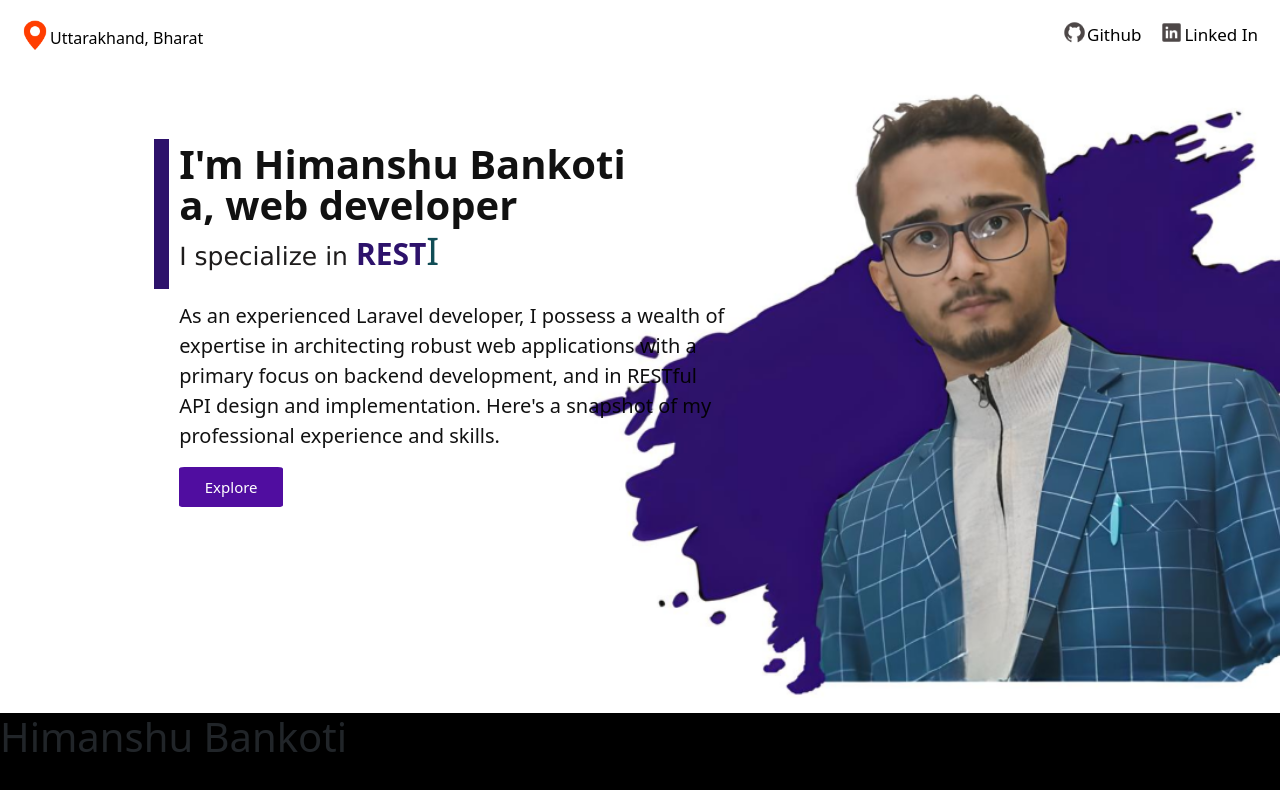
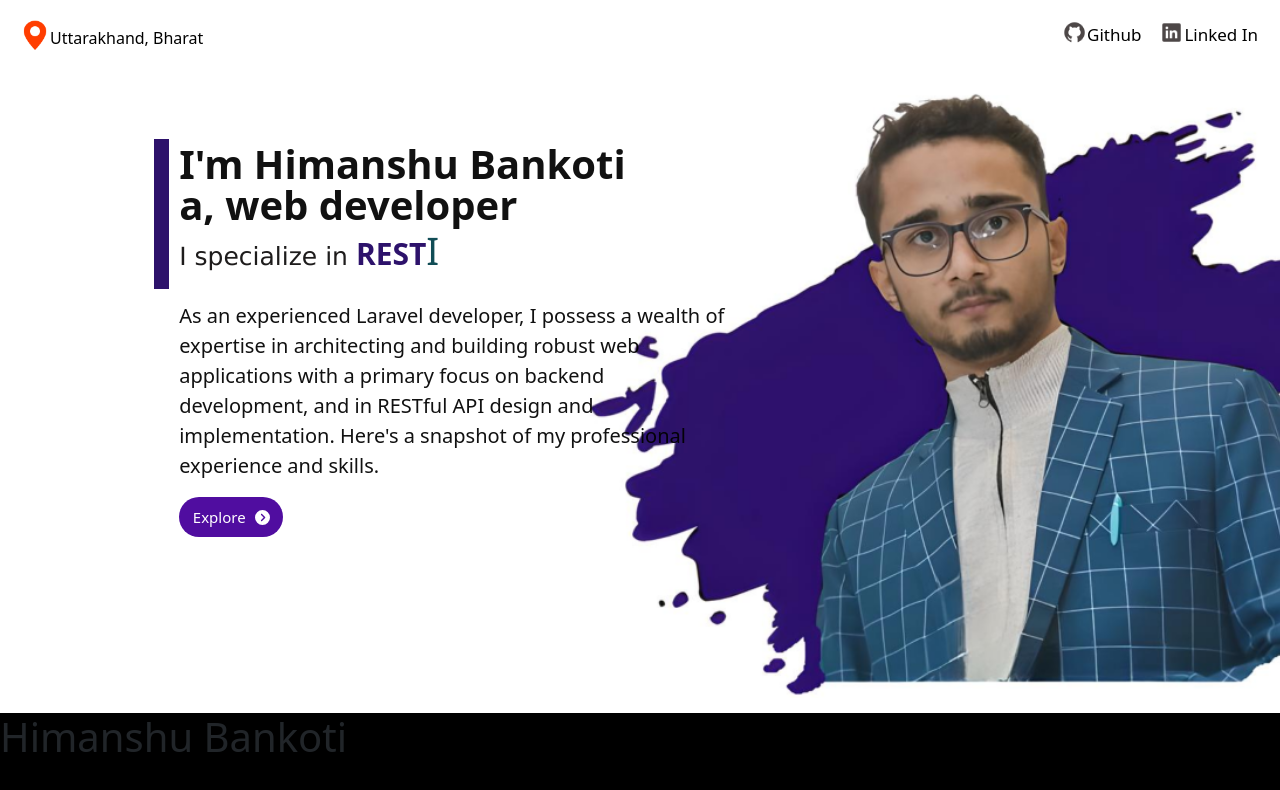
Before and after one commit to himanshu-bankoti/himanshu-portfolio, a React (Create React App) app: page / in a window 1280 px wide. Shown: the top 790 px of the page. Built offline with nearby package versions, Linux system fonts and the light colour scheme.

Commit message:
Added font awesome dependencies and added effects on explore button

```diff
--- a/package.json
+++ b/package.json
@@ -4,6 +4,11 @@
   "homepage": "https://himanshu-bankoti.github.io/himanshu-portfolio",
   "private": true,
   "dependencies": {
+    "@fortawesome/fontawesome-svg-core": "^6.5.1",
+    "@fortawesome/free-brands-svg-icons": "^6.5.1",
+    "@fortawesome/free-regular-svg-icons": "^6.5.1",
+    "@fortawesome/free-solid-svg-icons": "^6.5.1",
+    "@fortawesome/react-fontawesome": "^0.2.0",
     "@testing-library/jest-dom": "^5.17.0",
     "@testing-library/react": "^13.4.0",
     "@testing-library/user-event": "^13.5.0",
--- a/src/assets/intro.css
+++ b/src/assets/intro.css
@@ -59,10 +59,18 @@
   border: none;
   border-radius: 5%;
   font-size: 15px;
+  border-radius: 50px;
 }
 
+.center-icon {
+  margin-left: 5px;
+}
+
+.explore-btn:active {
+  transform: scale(0.97);
+}
 .explore-btn:hover {
-  background-color:  rgb(102, 43, 175);
+  background-color:  rgb(63, 16, 120);
 }
 
 .summary-section {
--- a/src/components/Data.js
+++ b/src/components/Data.js
@@ -9,7 +9,7 @@ export const info = {
     map_link: "https://www.google.com/maps/d/viewer?mid=1wf1X_SQhHL_Ue9rR3Ia5yPLz_Xk&hl=en_US&ll=30.050072409386058%2C79.14001000000002&z=8",
   },
   summary:
-    "As an experienced Laravel developer, I possess a wealth of expertise in architecting robust web applications with a primary focus on backend development, and in RESTful API design and implementation. Here's a snapshot of my professional experience and skills.",
+    "As an experienced Laravel developer, I possess a wealth of expertise in architecting and building robust web applications with a primary focus on backend development, and in RESTful API design and implementation. Here's a snapshot of my professional experience and skills.",
   experties: [
     { name: "Laravel" },
     { name: "SQL" },
--- a/src/components/intro/Intro.js
+++ b/src/components/intro/Intro.js
@@ -1,5 +1,7 @@
 import "../../assets/intro.css";
 import { TypeWriterEffect } from "../../components/intro/TypeWriterEffect";
+import { FontAwesomeIcon } from '@fortawesome/react-fontawesome'
+import { faChevronCircleRight } from '@fortawesome/free-solid-svg-icons'
 
 export function Intro({ name, designation, description, experties, linkedIn, summary }) {
   return (
@@ -20,7 +22,7 @@ export function Intro({ name, designation, description, experties, linkedIn, sum
         </div>
         <div className="summary-section">
             <p>{summary}</p>
-            <button className="explore-btn">Explore</button>
+            <button className="explore-btn">Explore <FontAwesomeIcon className="center-icon" icon={faChevronCircleRight} /></button>
         </div>
       </span>
     </div>
```
Also changed, not shown: 1 other file (tests, documents, lock files or other folders).
